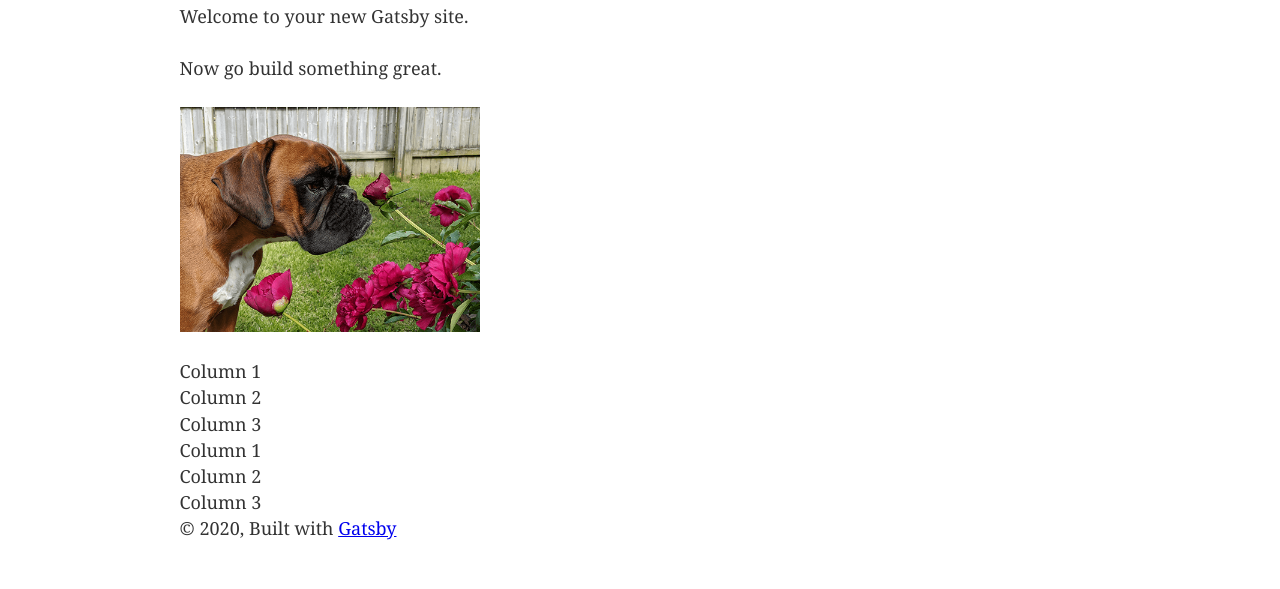
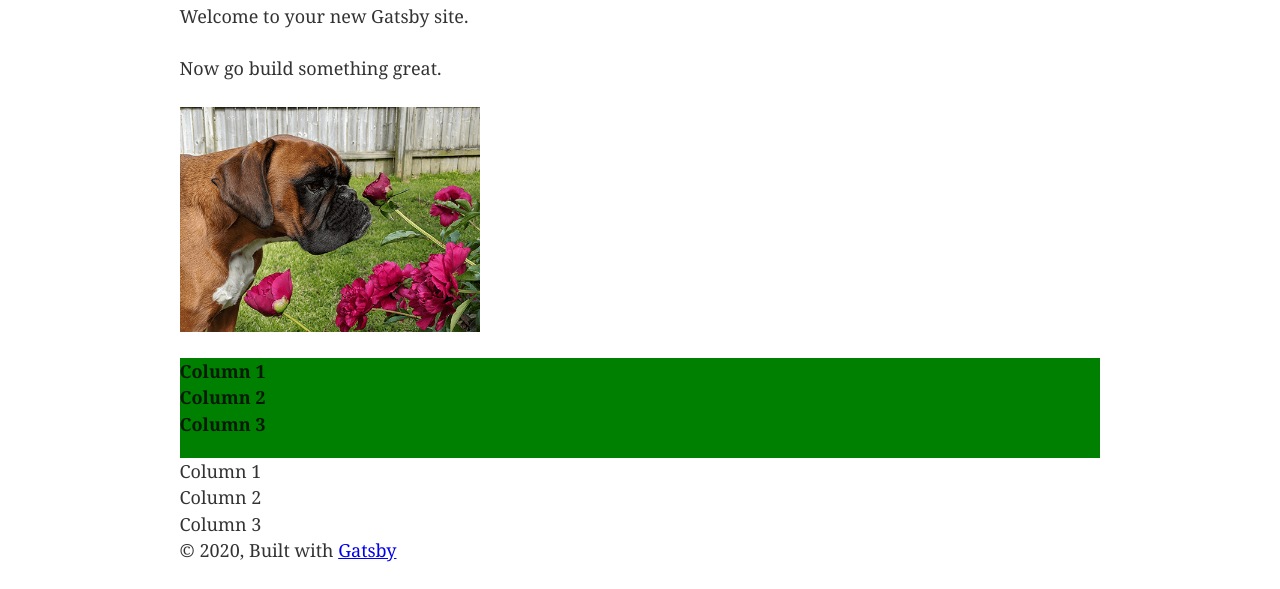
Before and after one commit to guidingdigital/gatsby-fundamentals-course, a Gatsby site: page / in a window 1280 px wide. Shown: the part 229-818 px from the top of the page. Built offline with nearby package versions, Linux system fonts and the light colour scheme; Gatsby itself is replaced by a stand-in of ours.

Commit message:
Exercise - Styling components

```diff
--- a/src/components/pure-bootstrap.js
+++ b/src/components/pure-bootstrap.js
@@ -1,8 +1,9 @@
 import React from "react"
+import Styles from "./pure-bootstrap.module.scss"
 
 const PureBootstrap = () => {
     return (
-        <div className="container">
+        <div className={`${Styles.container} container`}>
             <div className="row">
                 <div className="col-sm">Column 1</div>
                 <div className="col-sm">Column 2</div>
--- /dev/null
+++ b/src/components/pure-bootstrap.module.scss
@@ -0,0 +1,5 @@
+.container {
+    background-color: green;
+    font-weight: bold;
+    min-height: 100px;
+}
```
